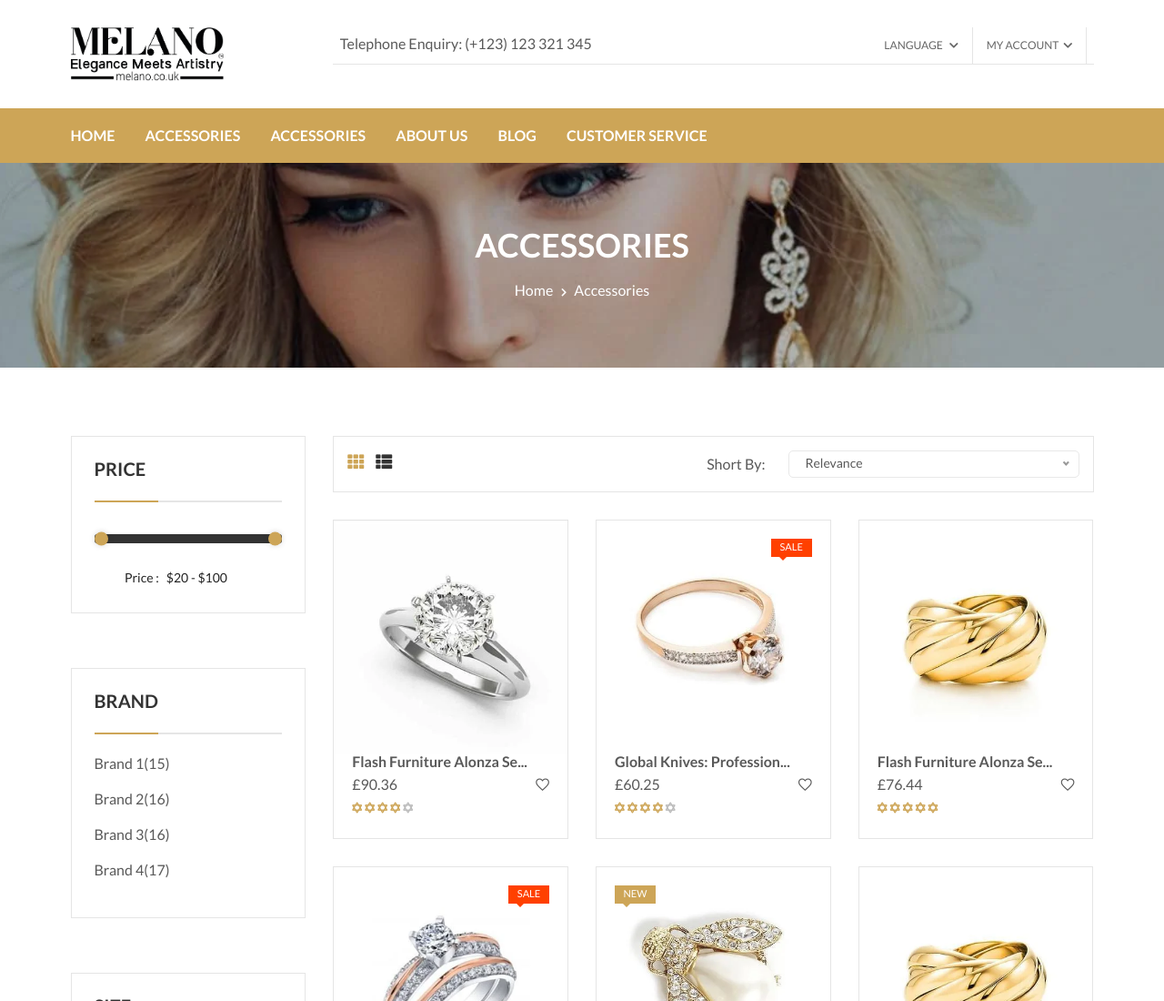
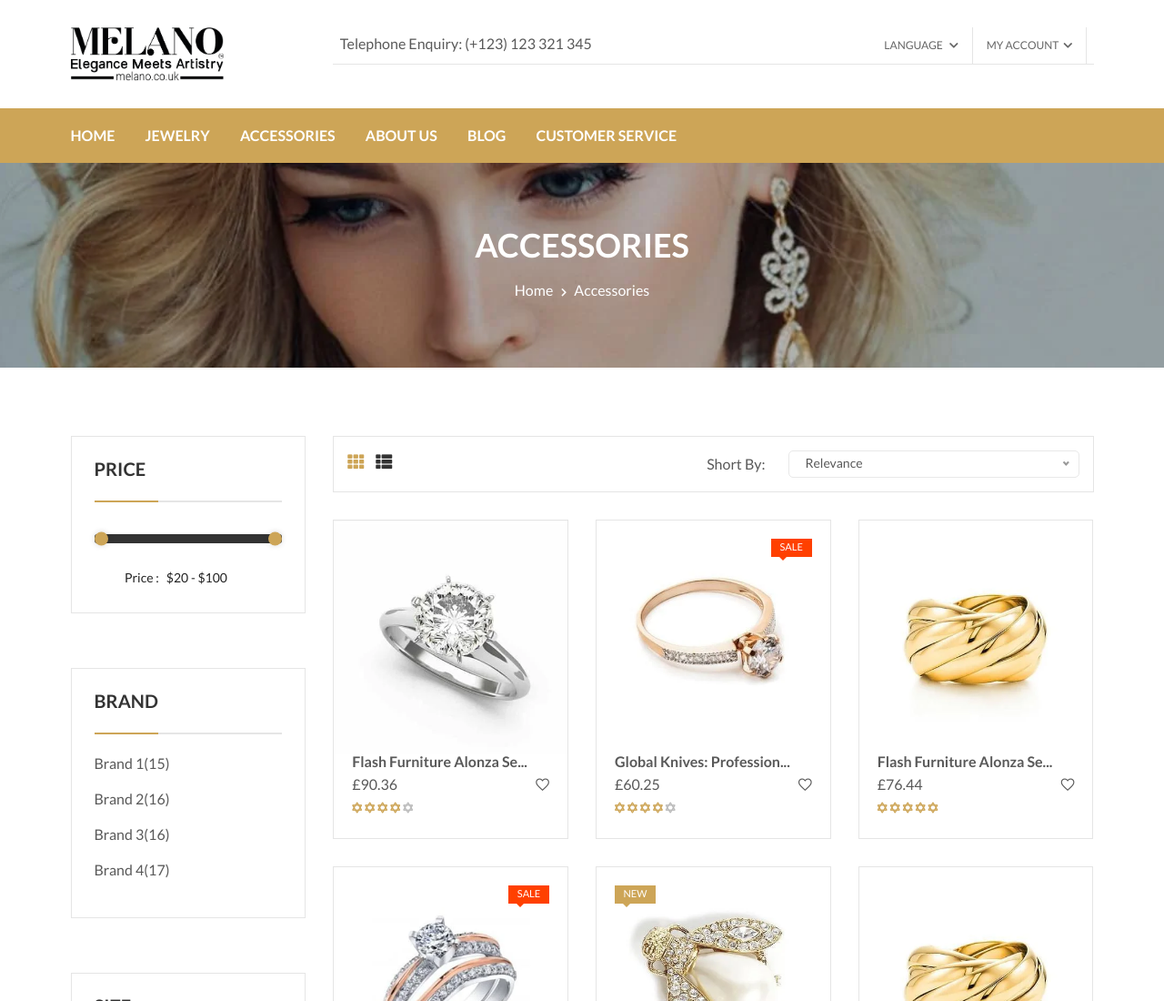
Before and after one commit to GhadaRagab2/Melano, a plain HTML site: page accessories.html in a window 1280 px wide. Shown: the top 1100 px of the page at 91% size. Drawn offline with Linux system fonts and the light colour scheme; files whose address does not match are found by name.

Commit message:
edit accessories page

```diff
--- a/accessories.html
+++ b/accessories.html
@@ -120,7 +120,7 @@
                                 <nav>
                                     <ul>
                                         <li class="dropdown-holder"><a href="index.html">Home</a> </li>
-                                        <li><a href="Accessories.html">Accessories</a></li>
+                                        <li><a href="jewelry.html">Jewelry</a></li>
                                         <li><a href="accessories.html">Accessories</a></li>
                                         <li><a href="about-us.html">About Us</a></li>
                                         <li><a href="blog.html">Blog</a> </li>
@@ -226,7 +226,7 @@
                             <nav class="offcanvas-navigation">
                                 <ul class="mobile-menu">
                                     <li class="active"><a href="index.html">Home</a> </li>
-                                    <li><a href="Accessories.html">Accessories</a></li>
+                                    <li><a href="jewelry.html">Jewelry</a></li>
                                     <li><a href="accessories.html">Accessories</a></li>
                                     <li><a href="about-us.html">About Us</a></li>
                                     <li><a href="blog.html">Blog</a> </li>
```
